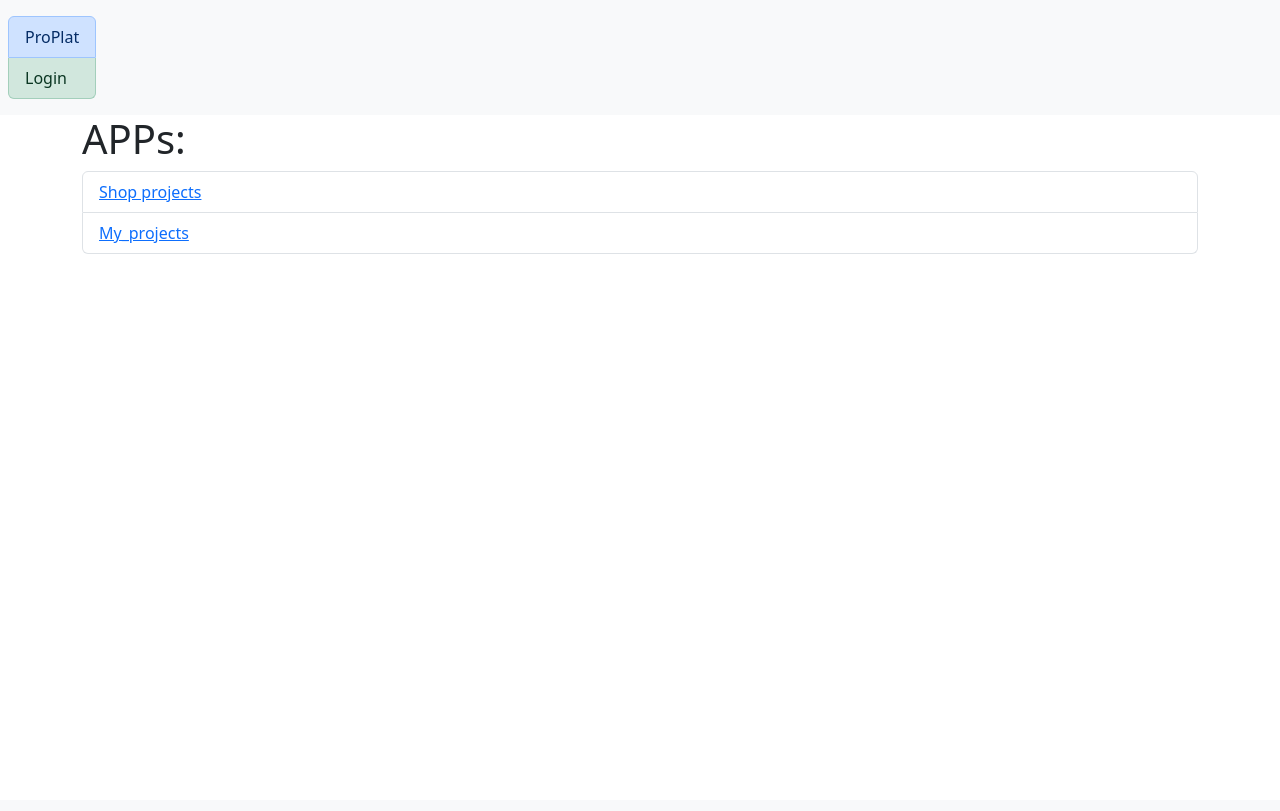
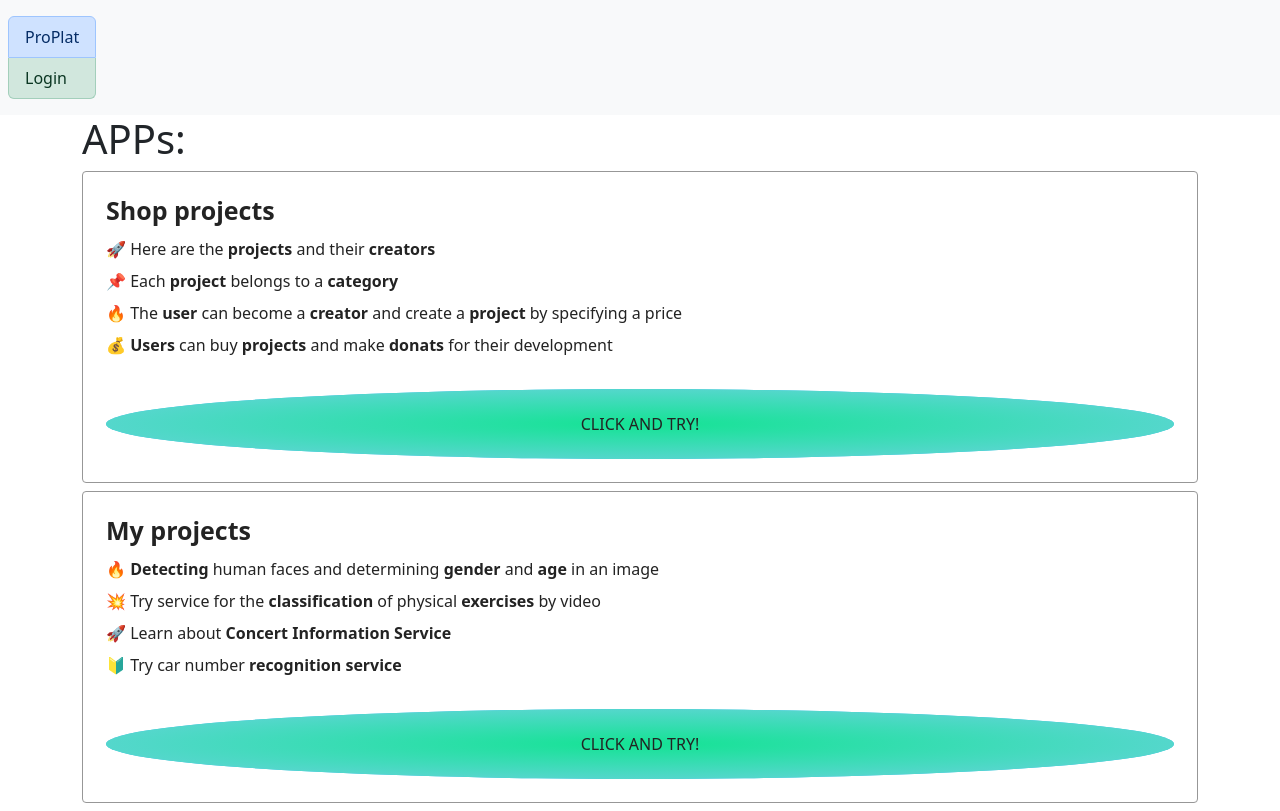
Before and after one commit to VladislavSoren/ProfessionalPlatform, a Django app: page / in a window 1280 px wide. Before the commit the page ends 254 px from the top, so only its background shows below. Run offline with Django 4.2, Linux system fonts and the light colour scheme; parts of the project's set-up code (start-up, migrations or seed data) failed here and were passed over.

Commit message:
frontend is updated

```diff
--- a/pro_platform/my_projects/templates/my_projects/koncert_bot_about.html
+++ b/pro_platform/my_projects/templates/my_projects/koncert_bot_about.html
@@ -74,4 +74,9 @@
         </ul>
 </div>
 
+<div class="my-2">
+<a class="btn btn-warning"
+   href="{% url 'my_projects:index' %}">
+   Back to projects</a>
+</div>
 {% endblock %}
--- a/pro_platform/pro_platform/settings.py
+++ b/pro_platform/pro_platform/settings.py
@@ -151,6 +151,9 @@ USE_TZ = True
 # https://docs.djangoproject.com/en/4.2/howto/static-files/
 
 STATIC_URL = "static/"
+STATICFILES_DIRS = (
+    os.path.join(BASE_DIR, "static/"),
+)
 
 # Default primary key field type
 # https://docs.djangoproject.com/en/4.2/ref/settings/#default-auto-field
--- /dev/null
+++ b/pro_platform/static/css/my_styles.css
@@ -0,0 +1,66 @@
+
+.bord {
+    border: 3px solid green;
+    padding: 10px;
+}
+
+.learning-item__box {
+    border: 1px solid #979797;
+    border-radius: 4px;
+    box-sizing: border-box;
+    display: block;
+    height: 100%;
+    padding: 23px 23px 23px;
+    position: relative;
+    text-decoration: none;
+    transition: background-color .2s ease-in-out;
+    width: 100%;
+}
+
+.learning-item__box2 {
+    height: 100%;
+    position: relative;
+    width: 100%;
+}
+
+.learning-item__title {
+    color: #232323;
+    font-size: 25px;
+    font-weight: 700;
+    line-height: 30px;
+    padding-bottom: 12px;
+}
+
+.learning-item__text{
+    color: #232323;
+    font-size: 16px;
+    padding-bottom: 8px;
+}
+
+.learning-item__text_center {
+    color: #232323;
+    font-size: 16px;
+    padding-bottom: 8px;
+    text-align: center;
+    background-color: #34bdeb;
+    padding: 23px 23px 23px;
+    background-image: radial-gradient(#14e394, #6fd2e3);
+          shape-outside: ellipse(50% 50%);
+      clip-path: ellipse(50% 50%);
+}
+
+.divs_inline {
+    display: flex;
+    flex-direction: row;
+    font-size: 30px;
+    color: black;
+    padding: 5px;
+    width: 100%;
+}
+
+.divs_inline div {
+    display: flex;
+    width: 100%;
+}
+
+    margin: 10px 20px;
--- a/pro_platform/templates/base.html
+++ b/pro_platform/templates/base.html
@@ -1,4 +1,7 @@
 <!doctype html>
+
+{% load static %}
+
 <html lang="en">
 <head>
     <meta charset="utf-8">
@@ -9,12 +12,9 @@
 
     <link rel="stylesheet" href="https://cdn.jsdelivr.net/npm/bootstrap@5.3.0/dist/css/bootstrap.min.css">
 
-    <style>
-        .bord {
-            border: 3px solid green;
-            padding: 10px;
-        }
-    </style>
+
+    <link rel="stylesheet" href="{% static 'css/my_styles.css' %}">
+
 </head>
 
 <body>
--- a/pro_platform/templates/index.html
+++ b/pro_platform/templates/index.html
@@ -35,15 +35,55 @@ Sales Shop Index
 {% block body %}
 
 <h1>APPs:</h1>
-  <div>
-    <ul class="list-group">
-      <li class="list-group-item list-group-item-action">
-        <a href="{% url 'shop_projects:index' %}">Shop projects</a>
-      </li>
-      <li class="list-group-item list-group-item-action">
-        <a href="{% url 'my_projects:index' %}">My_projects</a>
-      </li>
-    </ul>
-  </div>
+
+<div class="learning-item">
+    <a href="{% url 'shop_projects:index' %}" class="learning-item__box">
+    <div class="learning-item__box2">
+    <div class="learning-item__title">Shop projects</div>
+    <div class="learning-item__text">
+    &#128640 Here are the <strong>projects</strong> and their <strong>creators</strong>
+    </div>
+    <div class="learning-item__text">
+    &#128204 Each <strong>project</strong> belongs to a <strong>category</strong>
+    </div>
+    <div class="learning-item__text">
+    &#128293 The <strong>user</strong> can become a <strong>creator</strong> and create a <strong>project</strong> by specifying a price
+    </div>
+    <div class="learning-item__text">
+    &#128176 <strong>Users</strong> can buy <strong>projects</strong> and make <strong>donats</strong> for their development
+    </div>
+    </div>
+    <br>
+
+    <div class="learning-item__text_center">
+    CLICK AND TRY!
+    </div>
+    </a>
+</div>
+
+<div class="learning-item my-2">
+    <a href="{% url 'my_projects:index' %}" class="learning-item__box">
+    <div class="learning-item__box2">
+    <div class="learning-item__title">My projects</div>
+    <div class="learning-item__text">
+    &#128293 <strong>Detecting</strong> human faces and determining <strong>gender</strong> and <strong>age</strong> in an image
+    </div>
+    <div class="learning-item__text">
+    &#128165 Try service for the <strong>classification</strong> of physical <strong>exercises</strong> by video
+    </div>
+    <div class="learning-item__text">
+    &#128640 Learn about <strong>Concert Information Service</strong>
+    </div>
+    <div class="learning-item__text">
+    &#128304 Try car number <strong>recognition service</strong>
+    </div>
+    </div>
+    <br>
+
+    <div class="learning-item__text_center">
+    CLICK AND TRY!
+    </div>
+    </a>
+</div>
 
 {% endblock %}
```
Also changed, not shown: pro_platform/my_projects/templates/my_projects/car_num_det_about.html (+8 -0 lines), pro_platform/my_projects/templates/my_projects/car_num_det_try.html (+11 -2 lines), pro_platform/my_projects/templates/my_projects/exercise_rec_about.html (+8 -0 lines), pro_platform/my_projects/templates/my_projects/exercise_rec_try.html (+11 -2 lines), pro_platform/my_projects/templates/my_projects/index.html (+9 -3 lines), pro_platform/my_projects/templates/my_projects/sex_age_det_about.html (+10 -0 lines), pro_platform/my_projects/templates/my_projects/sex_age_det_try.html (+19 -2 lines), pro_platform/my_projects/tests/test_sex_age.py (+0 -2 lines), pro_platform/shop_projects/templates/shop_projects/index.html (+7 -0 lines).
